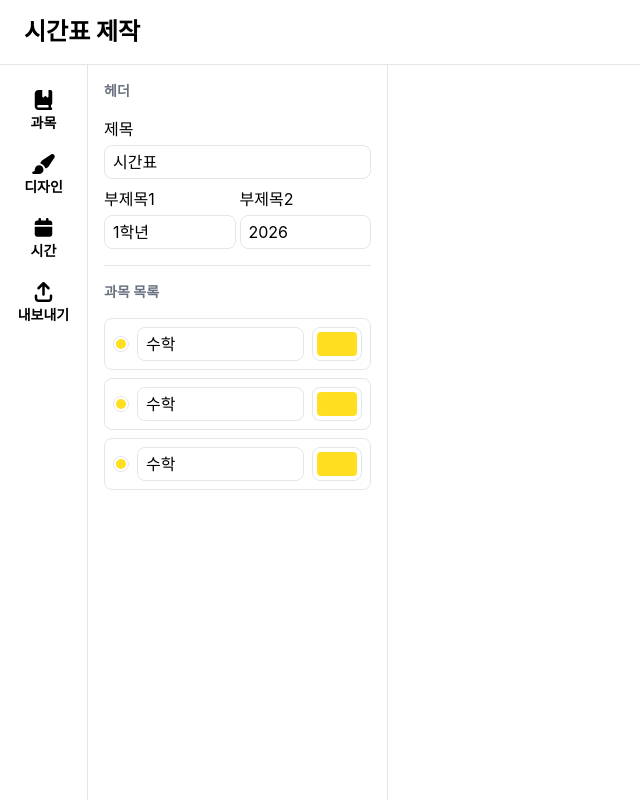
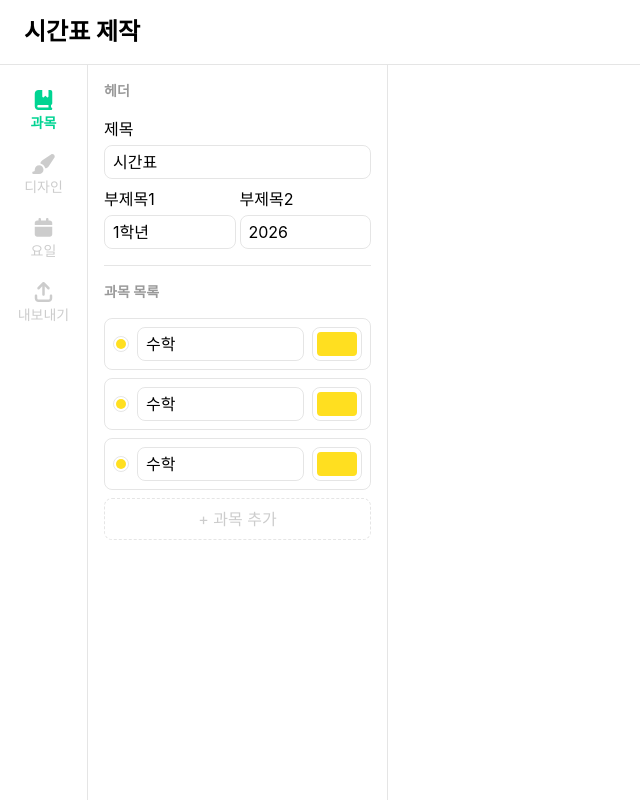
Before and after one commit to siwon-lab/timetable-wallpaper, a React (Vite) app: page / in a window 1280 px wide. Shown: the whole page, without its empty margins (0-640 px from the left). Built offline with nearby package versions, Linux system fonts and the light colour scheme.

Commit message:
style: aside panel design wip

```diff
--- a/src/App.tsx
+++ b/src/App.tsx
@@ -1,7 +1,12 @@
 import './App.css';
 import SubjectsTab from './components/SubjectsTab';
 import { FontAwesomeIcon } from '@fortawesome/react-fontawesome';
-import { faBookBookmark, faPaintBrush, faCalendar, faArrowUpFromBracket } from '@fortawesome/free-solid-svg-icons';
+import {
+   faBookBookmark,
+   faPaintBrush,
+   faCalendar,
+   faArrowUpFromBracket,
+} from '@fortawesome/free-solid-svg-icons';
 
 function App() {
    return (
@@ -11,22 +16,28 @@ function App() {
          </nav>
          <div className="flex flex-1">
             <aside className="flex">
-               <div className="flex h-full w-22 flex-col border-r border-black/10 py-4 px-2 gap-1">
-                  <button className='cursor-pointer hover:bg-black/10 p-2 rounded-lg'>
-                     <FontAwesomeIcon className='text-xl' icon={faBookBookmark}/>
-                     <p className='font-semibold text-sm'>과목</p>
+               <div className="flex h-full w-22 flex-col gap-1 border-r border-black/10 px-2 py-4">
+                  <button className="cursor-pointer p-2 text-emerald-400">
+                     <FontAwesomeIcon
+                        className="text-xl"
+                        icon={faBookBookmark}
+                     />
+                     <p className="text-sm font-semibold">과목</p>
                   </button>
-                  <button className='cursor-pointer hover:bg-black/10 p-2 rounded-lg'>
-                     <FontAwesomeIcon className='text-xl' icon={faPaintBrush}/>
-                     <p className='font-semibold text-sm'>디자인</p>
+                  <button className="cursor-pointer p-2 text-black/20 hover:text-black/40">
+                     <FontAwesomeIcon className="text-xl" icon={faPaintBrush} />
+                     <p className="text-sm">디자인</p>
                   </button>
-                  <button className='cursor-pointer hover:bg-black/10 p-2 rounded-lg'>
-                     <FontAwesomeIcon className='text-xl' icon={faCalendar}/>
-                     <p className='font-semibold text-sm'>시간</p>
+                  <button className="cursor-pointer p-2 text-black/20 hover:text-black/40">
+                     <FontAwesomeIcon className="text-xl" icon={faCalendar} />
+                     <p className="text-sm">요일</p>
                   </button>
-                  <button className='cursor-pointer hover:bg-black/10 p-2 rounded-lg'>
-                     <FontAwesomeIcon className='text-xl' icon={faArrowUpFromBracket}/>
-                     <p className='font-semibold text-sm'>내보내기</p>
+                  <button className="cursor-pointer p-2 text-black/20 hover:text-black/40">
+                     <FontAwesomeIcon
+                        className="text-xl"
+                        icon={faArrowUpFromBracket}
+                     />
+                     <p className="text-sm">내보내기</p>
                   </button>
                </div>
                <div className="h-full w-75 border-r border-black/10">
--- a/src/components/SubjectListItem.tsx
+++ b/src/components/SubjectListItem.tsx
@@ -1,19 +1,16 @@
 export default function SubjectListItem() {
    return (
-      <div className="flex w-full items-center gap-2 rounded-lg border border-black/10 p-2">
-         <label
-            className="h-4 w-4 cursor-pointer rounded-full border border-black/10 p-0.5"
-            htmlFor="color"
-         >
+      <div className="flex w-full items-center gap-2 rounded-lg border border-black/10 p-2 transition-colors hover:bg-black/5 focus-within:hover:bg-transparent">
+         <div className="h-4 w-4 rounded-full border border-black/10 p-0.5">
             <div className="h-full w-full rounded-full bg-yellow-300"></div>
-         </label>
+         </div>
          <input
-            className="min-w-0 flex-1 rounded-lg border border-black/10 px-2 py-1 outline-none"
+            className="min-w-0 flex-1 rounded-lg border border-black/10 px-2 py-1 transition-colors outline-none focus:border-emerald-400"
             type="text"
             value="수학"
          />
          <input
-            className="h-[34px] cursor-pointer rounded-lg border border-black/10 px-0.5"
+            className="h-[34px] cursor-pointer rounded-lg border border-black/10 px-0.5 focus:border-emerald-400"
             id="color"
             type="color"
             value="#ffdf20"
--- a/src/components/SubjectsTab.tsx
+++ b/src/components/SubjectsTab.tsx
@@ -4,34 +4,34 @@ export default function SubjectsTab() {
    return (
       <div className="p-4">
          <div className="flex flex-col">
-            <p className="mb-4 text-sm font-semibold text-gray-500">헤더</p>
-            <label className="mb-1" htmlFor="title">
+            <p className="mb-4 text-sm font-semibold text-black/40">헤더</p>
+            <label className="mb-1 w-fit" htmlFor="title">
                제목
             </label>
             <input
-               className="mb-2 rounded-lg border border-black/10 px-2 py-1 outline-none"
+               className="mb-2 rounded-lg border border-black/10 px-2 py-1 transition-colors outline-none hover:bg-black/5 focus:border-emerald-400 focus:hover:bg-transparent"
                id="title"
                type="text"
                value="시간표"
             />
             <div className="flex gap-1">
                <div className="flex min-w-0 flex-1 flex-col">
-                  <label className="mb-1" htmlFor="subtitle1">
+                  <label className="mb-1 w-fit" htmlFor="subtitle1">
                      부제목1
                   </label>
                   <input
-                     className="rounded-lg border border-black/10 px-2 py-1 outline-none"
+                     className="rounded-lg border border-black/10 px-2 py-1 transition-colors outline-none hover:bg-black/5 focus:border-emerald-400 focus:hover:bg-transparent"
                      id="subtitle1"
                      type="text"
                      value="1학년"
                   />
                </div>
                <div className="flex min-w-0 flex-1 flex-col">
-                  <label className="mb-1" htmlFor="subtitle2">
+                  <label className="mb-1 w-fit" htmlFor="subtitle2">
                      부제목2
                   </label>
                   <input
-                     className="rounded-lg border border-black/10 px-2 py-1 outline-none"
+                     className="rounded-lg border border-black/10 px-2 py-1 transition-colors outline-none hover:bg-black/5 focus:border-emerald-400 focus:hover:bg-transparent"
                      id="subtitle2"
                      type="text"
                      value="2026"
@@ -41,13 +41,16 @@ export default function SubjectsTab() {
          </div>
          <div className="my-4 h-[1px] w-full bg-black/10"></div>
          <div>
-            <p className="mb-4 text-sm font-semibold text-gray-500">
+            <p className="mb-4 text-sm font-semibold text-black/40">
                과목 목록
             </p>
             <div className="flex flex-col gap-2">
                <SubjectListItem />
                <SubjectListItem />
                <SubjectListItem />
+               <div className="w-full cursor-pointer rounded-lg border border-dashed border-black/10 py-2 text-black/20 transition-colors hover:border-emerald-400 hover:bg-emerald-400/10 hover:text-emerald-300">
+                  <p className="text-center">+ 과목 추가</p>
+               </div>
             </div>
          </div>
       </div>
```
